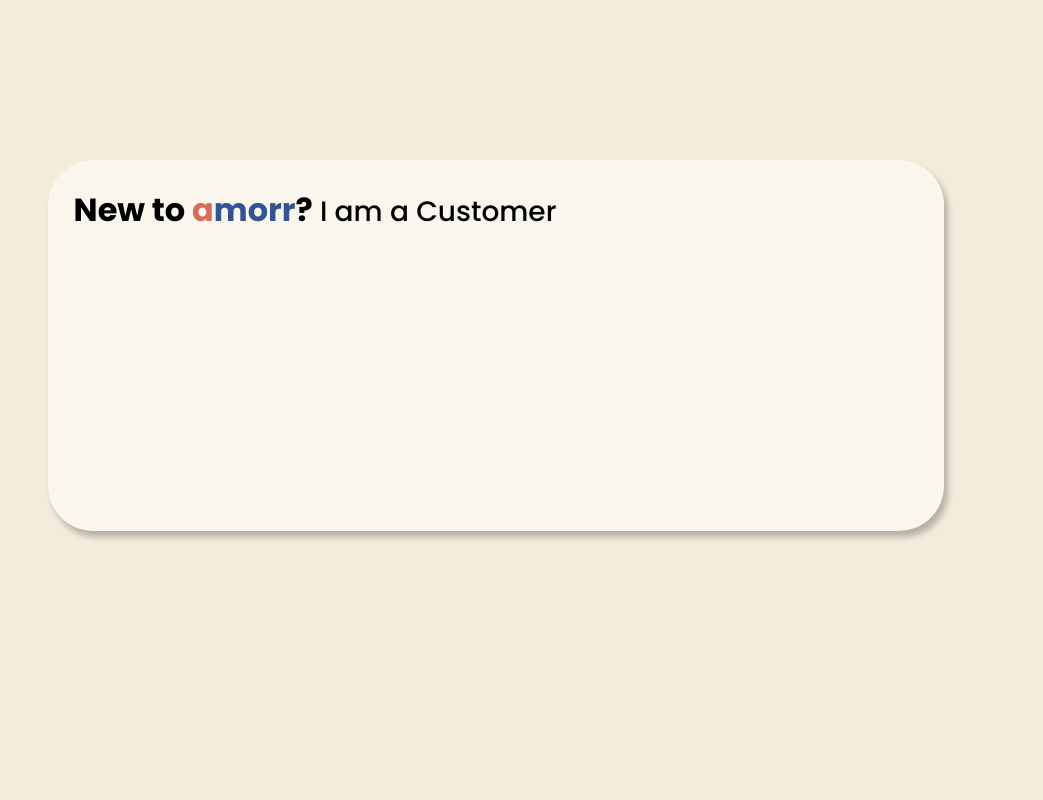
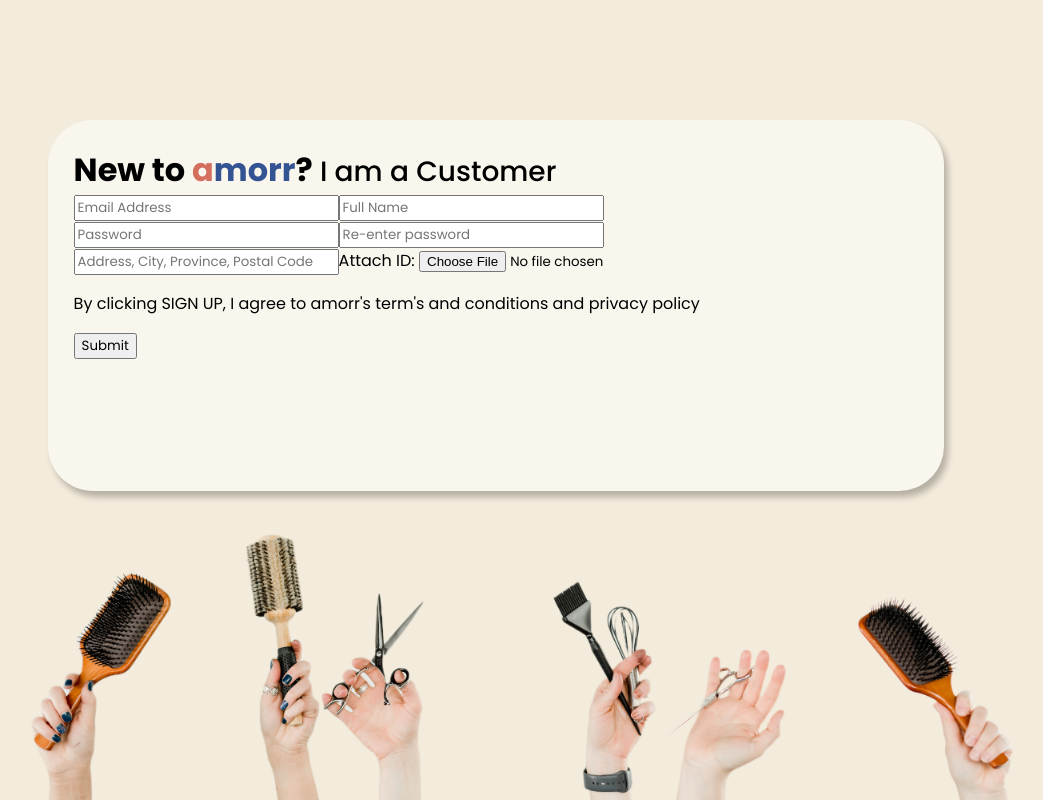
Before and after one commit to serhatgktp/amorr, a React (Create React App) app in the folder frontend/: page / in a window 1280 px wide. Shown: the whole page, without its empty margins (144-1187 px from the left). Built offline with nearby package versions, Linux system fonts and the light colour scheme.

Commit message:
initialized form with corresponding inputs such as username, pw, etc

```diff
--- a/frontend/src/components/customer_registration/customer_registration.css
+++ b/frontend/src/components/customer_registration/customer_registration.css
@@ -14,14 +14,28 @@
 
 .registration_form{
     padding: 2%;
-    position: absolute;
+    position: fixed;
+    display: block;
     margin: auto;
     height: 40%;
     left: 15%;
     right: 15%;
-    top: 20%;
+    top: 15%;
 
     background: #F9F6EE;
     box-shadow: 4px 6px 6px rgba(0, 0, 0, 0.25);
     border-radius: 45px;
 }
+
+.tools{
+    display: block;
+    position: fixed;
+    bottom: -48px;
+    width: 100%;
+    height: 60%;
+
+    background-image: url("../../assets/transparent-background-tools-cropped.png"); /* The image used */
+    background-repeat: no-repeat; /* Do not repeat the image */
+    background-position: center;
+    background-size: contain;
+}
--- a/frontend/src/components/customer_registration/customer_registration.jsx
+++ b/frontend/src/components/customer_registration/customer_registration.jsx
@@ -6,8 +6,20 @@ const CustomerRegistration = () => {
   return(
     <body>
       <div className='registration_form'><span className='new_to'>New to <font color="#d46f5e">a</font><font color="#345392">morr</font>?</span><span className='customer_text'> I am a Customer</span>
+      <form className="inputs" method="post">
+                    <label></label><input type="text" placeholder="Email Address" />
+                    <label><input type="text" placeholder="Full Name" /></label><br />
+                    <label><input type="password" placeholder="Password" /></label>
+                    <label><input type="repassword" placeholder="Re-enter password" /></label><br />
+                    <label><input className="Address" type="text" placeholder="Address, City, Province, Postal Code" /></label>
+                    <label className="idLabel">Attach ID: <input className="id" type="file" id="myFile" name="filename" /></label>
+                    <p>By clicking SIGN UP, I agree to amorr's <a>term's and conditions</a> and <a>privacy policy</a></p>
+                <input className="submit" type="submit" value="Submit" />
+      </form>
+      </div>
 
-      </div>
+
+      <div className='tools'></div>
     </body>
   );
 };
```
Also changed, not shown: frontend/src/assets/transparent-background-tools-cropped.png (added).
